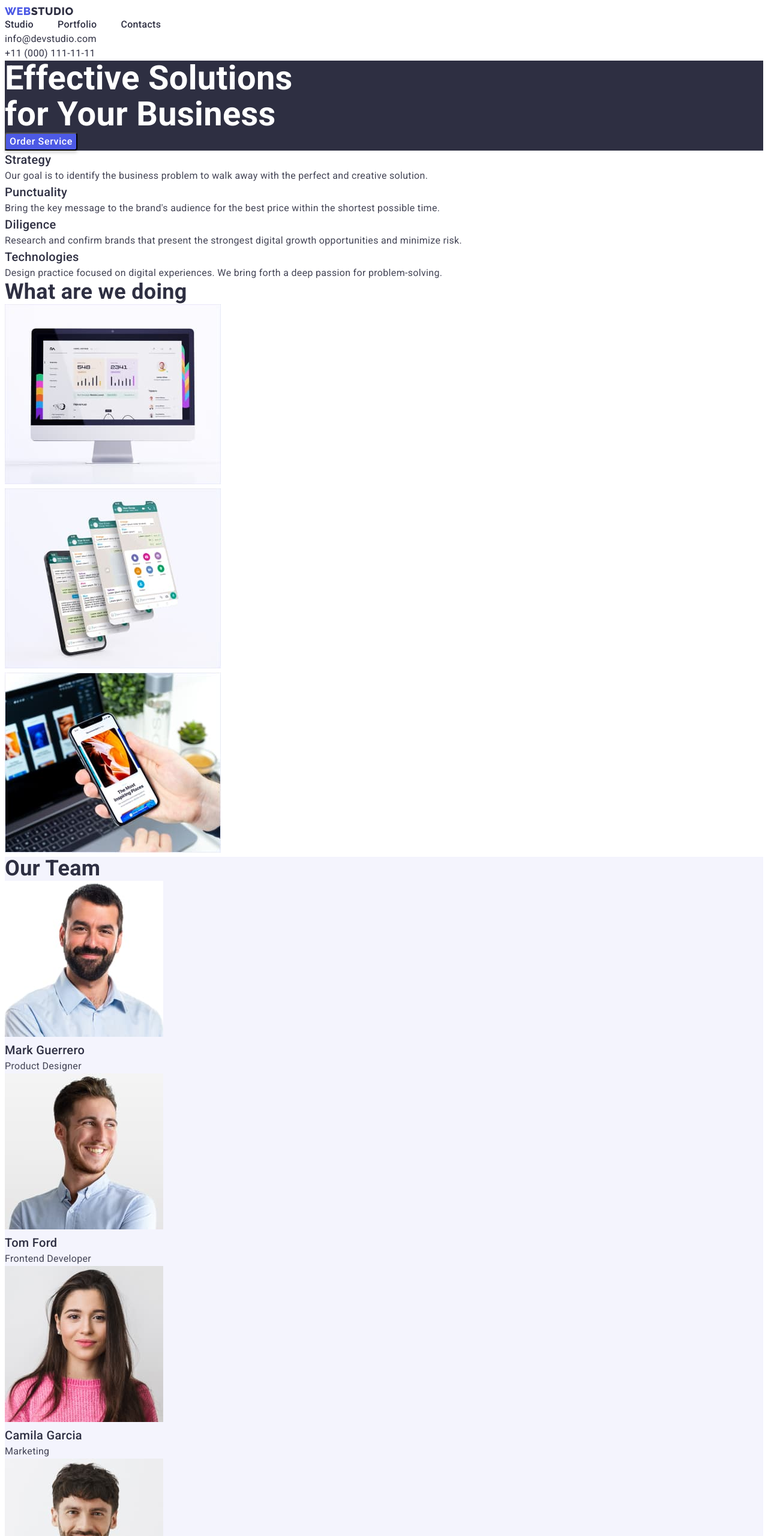
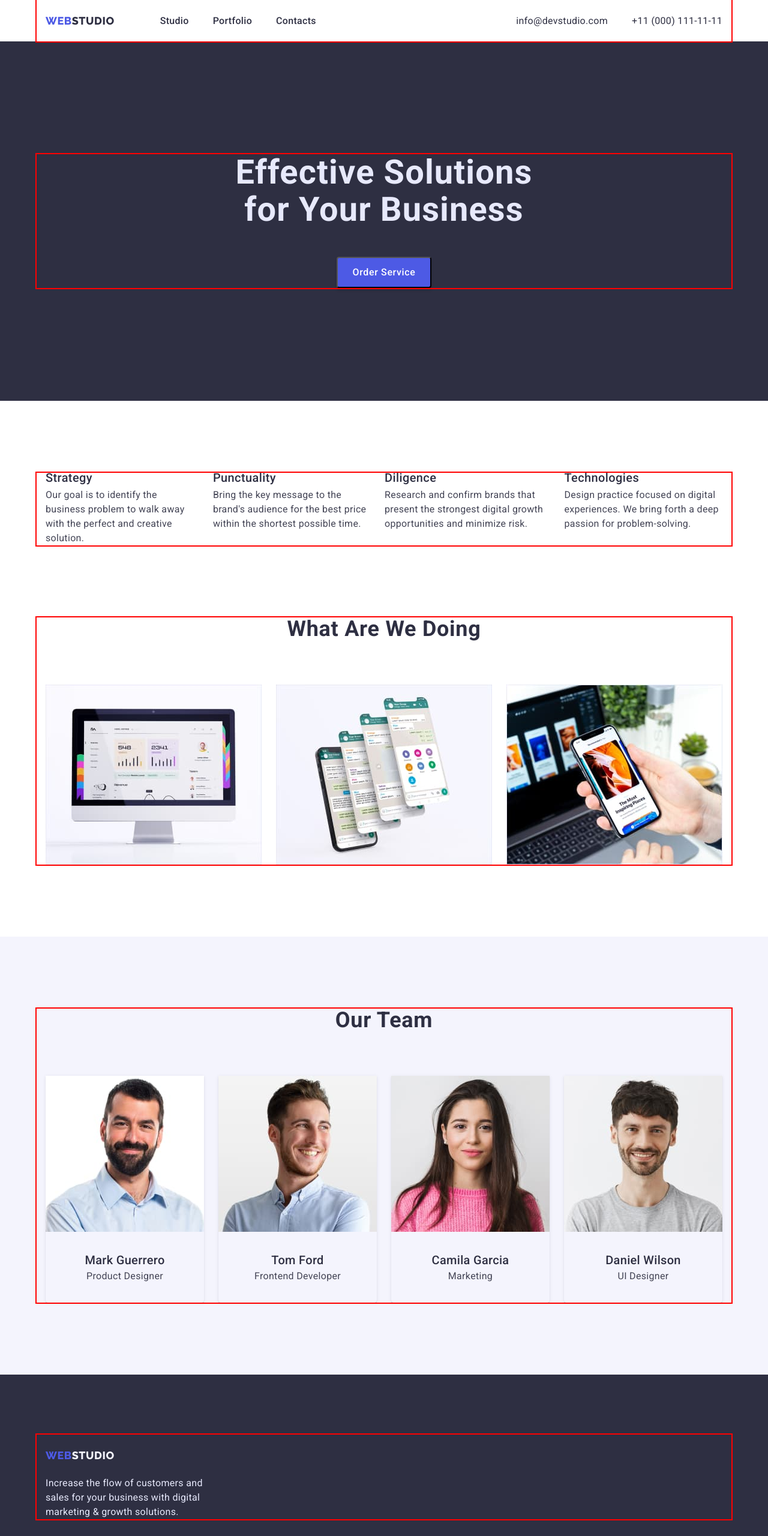
Before and after one commit to ViktoriaDubrova/goit-markup-hw-03, a plain HTML site: page index.html in a window 1280 px wide. Shown: the top 2560 px of the page at 60% size. Drawn offline with nearby package versions, Linux system fonts and the light colour scheme.

Commit message:
home work 3

```diff
--- a/css/styles.css
+++ b/css/styles.css
@@ -7,7 +7,6 @@ body {
     letter-spacing: 0.02em;
 }
 
-/* all-style */
 .visually-hidden {
     position: absolute;
     width: 1px;
@@ -25,9 +24,18 @@ body {
     --brand-color: #2E2F42;
     --color-link: #4D5AE5;
     --color-text: #E7E9FC;
+    --hero-title-text-color: #ffffff;
+    --description-tel-mail-color: #434455;
+    --bg-btn-foot-color: #f4f4fd;
+    --secondaty-font: 'Raleway', sans-serif;
 }
- /* yrok   */
-h1,h2,h3,h4,h5,h6,p {
+
+h1,
+h2,
+h3,
+h4,
+h5,
+p {
     margin: 0;
 }
 
@@ -36,19 +44,11 @@ ul {
     padding: 0;
 }
 
-.container {
-    width: 1128px;
-    margin: auto;
-    outline: 1px solid red;
-    padding-left: 15px;
-    padding-right: 15px;
-}
- .header {
-    padding: 24px 0;
- }
-
-відстань ставити марджіном
- /* yrok   */
+img {
+    display: block;
+    max-width: 100%;
+    height: auto;
+  }
 
 .list {
     list-style: none;
@@ -67,16 +67,35 @@ a, li {
     text-decoration: none;
 }
 
-.btn {
-    border-radius: 4px;
-    cursor: pointer;
-    font-family: inherit;
+.container {
+    width: 1158px;
+    margin: 0 auto;
+    padding: 0 15px;
+    outline: 2px solid red;
 }
 
-/* all-style */
+.section {
+    padding: 120px 0;
+}
 
+.header {
+    border-bottom: 1px solid var(--primary-border-color);
+}
 
-/* Logo-web */
+.header .container {
+    display: flex;
+    align-items: center;
+}
+
+.header-navigation {
+    display: flex;
+    align-items: center;
+}
+
+.email-tel-position {
+    display: flex;
+    flex-direction: row-reverse;
+}
 
 .logo-link-header {
     font-weight: 800;
@@ -89,10 +108,14 @@ a, li {
 
 .logo {
     font-family: 'Raleway', sans-serif;
-    padding: 0px;
     font-size: 18px;
     color: var(--brand-color);
     text-decoration: none;
+    padding-left: 156px;
+    display: flex;
+    flex-direction: row;
+    align-items: flex-start;
+    padding: 24px 0;
 }
 
 .logo-color {
@@ -101,11 +124,9 @@ a, li {
     text-decoration: none;
 }
 
-/* Logo-web */
-
-/* header  */
-
+/* --- HEADER ---  */
 .header-list {
+    padding-left: 76px;
     display: flex;
     flex-direction: row;
     gap: 40px;
@@ -116,44 +137,69 @@ a, li {
     text-decoration: none;
 }
 
+.header-contact {
+    display: flex;
+    margin-left: auto;
+    gap: 40px;
+}
+
+.contact-item:not(:first-child) {
+    margin-left: 40px;
+}
 
 .item-nav {
     font-weight: 500;
     list-style: none;
+    padding: 24px 0;
 }
 
 .mail-tel {
     font-style: normal;
-    color: var(--brand-color)
+    color: var(--brand-color);
+    gap: 40px;
 }
 
 .mail-tel:hover {
     color: var(--color-link);
 }
-/* header  */
 
+/* --- HERO SECTION ---  */
+.wrapper {
+  padding: 188px 0;
+  background-color: var(--brand-color);
+}
 
-/* main  */
-
-.wrapper {
-    background: #2E2F42;
+.wrapper .container {
+    display: flex;
+    flex-direction: column;
+    align-items: center;
 }
 
 .hero-text {
-    font-weight: 700;
+    margin-bottom: 48px;
+    max-width: 496px;
+    text-align: center;
     font-size: 56px;
-    line-height: 1.07;
-    color: #FFFFFF;
+    line-height: 1.1;
+    letter-spacing: 0.02em;
+    color: var(--color-text)
 }
 
 .hero-button {
     background: var(--color-link);
     box-shadow: 0px 4px 4px rgba(0, 0, 0, 0.15);
+    border-radius: 4px;
+    padding: 16px 32px;
+    font-family: inherit;
+    font-weight: 500;
+    font-size: 16px;
+    line-height: 1.5;
+    letter-spacing: 0.04em;
+    color: var(--hero-title-text-color);
+    cursor: pointer;
 }
 
 .hero-text-btn {
-    font-weight: 500;
-    letter-spacing: 0.04em;
     color: #FFFFFF;
     font-family:  inherit;
     font-weight: 500;
@@ -162,25 +208,41 @@ a, li {
     letter-spacing: 0.04em;
 }
 
-/* about  */
-.about-section {
+.hero-text-btn:focus {
+    background: #404BBF;
+}
 
+/* --- ABOUT SECTION ---  */
+.about {
+    padding-bottom: 0;
+}
+
+.about-list {
+    display: flex;
+    gap: 24px;
+}
+
+.about-item {
+    width: calc((100%-72px) / 4);
 }
 
 .about-name {
     color: var(--brand-color);
     font-weight: 500;
     font-size: 20px;
+    margin-bottom: 8px;
+    line-height: 0.83;
+    letter-spacing: 0.02em;
 }
 
 .about-name-text {
-    color: #434455;
+    color: var(--description-tel-mail-color);
+    font-weight: 400;
 }
-/* about  */
 
-/* what  */
-
+/* ---  WORKING  --- */
 .what-section {
+    text-align: center;
     color: var(--brand-color);
 }
 
@@ -188,41 +250,98 @@ a, li {
     font-weight: 700;
     font-size: 36px;
     line-height: 1.11;
+    margin-bottom: 72px;
+    letter-spacing: 0.02em;
+    text-transform: capitalize;
+    text-align: center;
+    color: var(--brand-color);
 }
 
-/* what  */
+.working-list {
+    display: flex;
+    gap: 24px;
+}
 
-/* empl  */
+.working-item {
+    width: calc((100%-48px) / 3);
+    max-width: 360px;
+}
+
+.working-list .container {
+    background: linear-gradient(
+      0deg,
+      rgba(77, 90, 229, 0.1),
+      rgba(77, 90, 229, 0.1)
+    );
+    background-blend-mode: soft-light, normal;
+    border: 1px solid var(--primary-border-color);
+}
+
+/* ---  EMPLOYEES SECTION  --- */
 .employees-section {
-    background: #F4F4FD;
+    background-color: var(--bg-btn-foot-color);
 }
 .name-empl {
     font-weight: 500;
     font-size: 20px;
+}
 
+.empl-list {
+    display: flex;
+    flex-wrap: wrap;
+    gap: 24px;
 }
-/* empl  */
 
-/* main  */
+.empl-item {
+    width: calc((100%-72px) / 4);
+    max-width: 264px;
+    background: var(--primary-bg-color);
+    box-shadow: 0px 1px 6px rgba(46, 47, 66, 0.08),
+      0px 1px 1px rgba(46, 47, 66, 0.16), 0px 2px 1px rgba(46, 47, 66, 0.08);
+    border-radius: 0px 0px 4px 4px;
+}
 
-/* footer  */
+.empl-content {
+    text-align: center;
+    padding: 32px 0;
+}
 
+/* ---  FOOTER SECTION  --- */
 .footer-block {
     background: #2E2F42;
+    padding: 100px 0;
 }
 
 .footer-text {
     color: var(--color-text);
+    max-width: 264px;
 }
 
 .logo-color-down {
     color: #F4F4FD;
 }
 
-/* footer  */
+/* ---  BTN SECTION  --- */
+.btn-section {
+    padding-top: 96px;
+    justify-content: center;
+    gap: 24px;
+}
 
-/* portfolio  */
-.btn-section {
+.btn-list {
+    display: flex;
+    justify-content: center;
+    gap: 24px;
+    margin-bottom: 72px;
+}
+
+.btn {
+    padding: 12px 24px;
+    border-radius: 4px;
+    cursor: pointer;
+    font-family: inherit;
+    justify-content: center;
+    gap: 24px;
 }
 
 .modal-btn {
@@ -230,18 +349,36 @@ a, li {
     color: var(--color-link);
     box-shadow: 0px 3px 1px rgba(0, 0, 0, 0.1), 0px 2px 1px rgba(0, 0, 0, 0.08),
           0px 2px 2px rgba(0, 0, 0, 0.12);
-    border-radius: 4px;
     border: 1px solid #e7e9fc;
     font-family: inherit;
     font-weight: 500;
     font-size: 16px;
     line-height: 1.5;
     letter-spacing: 0.04em;
+    padding: 12px 24px;
 }
 
 .btn:hover,
 .btn:focus {
+}
 
+/* ---  IMG SECTION  --- */
+.img-sect-list {
+    display: flex;
+    flex-wrap: wrap;
+    gap: 48px;
+    column-gap: 24px;
+}
+
+.img-list{
+    width: calc((100%-48px) / 3);
+    max-width: 360px;
+}
+
+.img-list .text {
+    padding: 32px 16px;
+    border: 1px solid var(--primary-border-color);
+    border-top: none;
 }
 
 .modal-btn:hover {
@@ -254,14 +391,11 @@ a, li {
     color: var(--brand-color);
     font-weight: 500;
     font-size: 20px;
+    line-height: 1.2;
+    letter-spacing: 0.02em;
+    margin-bottom: 8px;
 }
 
 .portfolio-text-small {
     color: #434455;
 }
-/* portfolio  */
-
-
-
-
-/* potom */
--- a/index.html
+++ b/index.html
@@ -5,30 +5,27 @@
     <meta http-equiv="X-UA-Compatible" content="IE=edge" />
     <meta name="viewport" content="width=device-width, initial-scale=1.0" />
     <title>Web Studio</title>
-
-      <link rel="stylesheet" href="./css/styles.css">
-
+      <link
+            rel="stylesheet"
+            href="https://cdnjs.cloudflare.com/ajax/libs/modern-normalize/1.0.0/modern-normalize.min.css"/>
       <link rel="preconnect" href="https://fonts.googleapis.com">
       <link rel="preconnect" href="https://fonts.gstatic.com" crossorigin>
       <link href="https://fonts.googleapis.com/css2?family=Raleway:wght@800&family=Roboto:wght@400;500;700;900&display=swap" rel="stylesheet">
-
-
-
+      <link rel="stylesheet" href="./css/styles.css">
   </head>
 
   <body>
-     <header>
-
-       <nav>
+<!-------------------- HEADER ------------------------->
+     <header class="header">
+      <div class="container">
+        <nav class="header-navigation">
              <a class="logo logo-link-header" href="./index.html">
              <span class="logo-color">Web</span>Studio</a>
 
         <ul class="header-list list">
-
              <li class="header-item">
                  <a class="item-nav link" href="./index.html">Studio</a>
              </li>
-
              <li class="header-item">
                  <a  class="item-nav link" href="../goit-markup-hw-02/portfolio.html">Portfolio</a>
              </li>
@@ -37,51 +34,53 @@
              </li>
         </ul>
         </nav>
-      <address>
-        <ul>
-          <li><a  class="mail-tel link" href="mailto:info@devstudio.com">info@devstudio.com</a></li>
-          <li><a  class="mail-tel link" href="tel:+110001111111">+11 (000) 111-11-11</a></li>
+           <ul class="header-contact list">
+             <li>
+               <a class="mail-tel link"
+               href="mailto:info@devstudio.com">info@devstudio.com</a>
+             </li>
+             <li>
+               <a class="mail-tel link"
+               href="tel:+110001111111">+11 (000) 111-11-11</a>
+              </li>
             </ul>
-      </address>
+      </div>
      </header>
-
     <main>
-
-        <!-- Hero section -->
+<!----------------- HERO SECTION ---------------------->
       <section class="wrapper">
-
+        <div class="container">
            <h1 class="hero-text">Effective Solutions<p>for Your Business</p></h1>
            <button class="hero-button btn hero-text-btn" type="button">Order Service</button>
-
+        </div>
       </section>
-       <!-- /Hero section -->
-
-       <!-- About section -->
-      <section class="about-section">
+<!---------------- ABOUT SECTION ---------------------->
+      <section class="about section">
+         <div class="container">
            <h2 class="visually-hidden">About us</h2>
-        <ul class="list">
-          <li>
+           <ul class="list about-list">
+             <li class="about-item">
                <h3 class="about-name">Strategy</h3>
                <p class="about-name-text">
                Our goal is to identify the business problem to walk away with the
                perfect and creative solution.
                </p>
              </li>
-          <li>
+             <li class="about-item">
                <h3 class="about-name">Punctuality</h3>
                <p class="about-name-text">
                Bring the key message to the brand's audience for the best price
                within the shortest possible time.
                </p>
              </li>
-          <li>
+             <li class="about-item">
                <h3 class="about-name">Diligence</h3>
                <p class="about-name-text">
                Research and confirm brands that present the strongest digital
                growth opportunities and minimize risk.
                </p>
              </li>
-          <li>
+             <li class="about-item">
                <h3 class="about-name">Technologies</h3>
                <p class="about-name-text">
                Design practice focused on digital experiences. We bring forth a
@@ -89,77 +88,100 @@
                </p>
              </li>
            </ul>
+         </div>
       </section>
-      <!-- /About section -->
-
-      <section class="what-section">
+<!------------------  WORKING  ------------------------>
+      <section class="section what-section">
+        <div class="container">
          <h2 class="section-name">What are we doing</h2>
-        <ul class="list">
-          <li><img src="./images/about/img_1.jpg" alt="сайт" width="360" height="300" /></li>
-          <li><img src="./images/about/img_2.jpg" alt="чат" width="360"  height="300" /></li>
-          <li><img src="./images/about/img_3.jpg" alt="програма" width="360" height="300" /></li>
+         <ul class="working-list list">
+           <li class="working-item">
+            <img
+            src="./images/about/img_1.jpg"
+            alt="сайт"
+            width="360"
+            height="300"/>
+           </li>
+           <li class="working-item">
+            <img
+            src="./images/about/img_2.jpg"
+            alt="чат"
+            width="360"
+            height="300"/>
+          </li>
+           <li class="working-item">
+            <img
+            src="./images/about/img_3.jpg"
+            alt="програма"
+            width="360"
+            height="300"/>
+          </li>
          </ul>
+        </div>
       </section>
-
-      <!-- Employees section -->
-      <section class="employees-section">
+<!--------------- EMPLOYEES SECTION ------------------->
+      <section class="section employees-section">
+        <div class="container">
            <h2 class="section-name">Our Team</h2>
-        <ul class="list">
-          <li>
+           <ul class="empl-list list">
+             <li class="empl-item">
                <img
                src="./images/employees/mark_guerrero.jpg"
-              alt="фото робітника"
+               alt="Mark Guerrero"
                width="264"
-              height="260"
-            />
+               height="260"/>
+              <div class="empl-content">
                  <h3 class="name-empl">Mark Guerrero</h3>
                  <p class="about-name-text">Product Designer</p>
+              </div>
              </li>
-          <li>
+             <li class="empl-item">
                <img
                src="./images/employees/tom_ford.jpg"
-              alt="фото робітника"
+               alt="Tom Ford"
                width="264"
-              height="260"
-            />
+               height="260"/>
+              <div class="empl-content">
                  <h3 class="name-empl">Tom Ford</h3>
                  <p class="about-name-text">Frontend Developer</p>
+              </div>
              </li>
-          <li>
+             <li class="empl-item">
                <img
                src="./images/employees/camila_garcia.jpg"
-              alt="фото робітника"
+               alt="Camila Garcia"
                width="264"
-              height="260"
-            />
+               height="260"/>
+              <div class="empl-content">
                  <h3 class="name-empl">Camila Garcia</h3>
                  <p class="about-name-text">Marketing</p>
+              </div>
              </li>
-          <li>
+             <li class="empl-item">
                <img
                src="./images/employees/daniel_wilson.jpg"
-              alt="фото робітника"
+               alt="Daniel Wilson"
                width="264"
-              height="260"
-            />
+               height="260"/>
+              <div class="empl-content">
                  <h3 class="name-empl">Daniel Wilson</h3>
                  <p class="about-name-text">UI Designer</p>
+              </div>
              </li>
            </ul>
+        </div>
       </section>
-      <!-- /Employees section -->
     </main>
-
-    <!-- Footer section-->
+<!---------------- FOOTER SECTION --------------------->
     <footer class="footer-block">
+      <div class="container">
          <a class="logo logo-link-header" href="./index.html">
          <span class="logo-color">Web</span><span class="logo-color-down">Studio</span></a>
          <p class="footer-text">
          Increase the flow of customers and sales for your business with digital
          marketing & growth solutions.
          </p>
+      </div>
     </footer>
-    <!--/Footer section-->
-
   </body>
 </html>
```
Also changed, not shown: portfolio.html (+95 -41 lines). Lines whose indentation alone changed are shown as unchanged.
